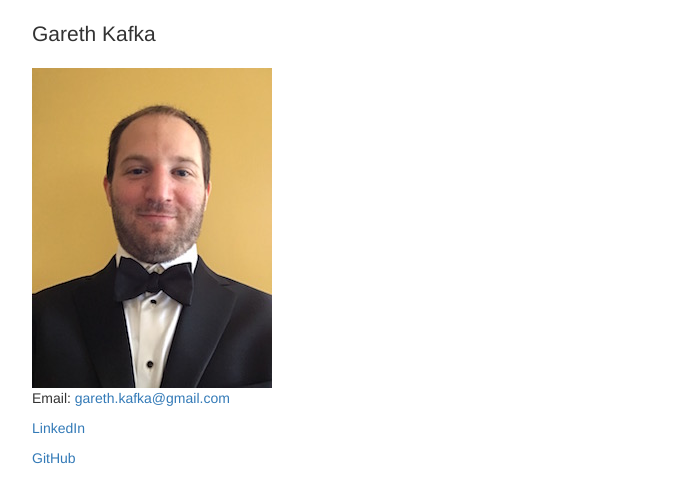
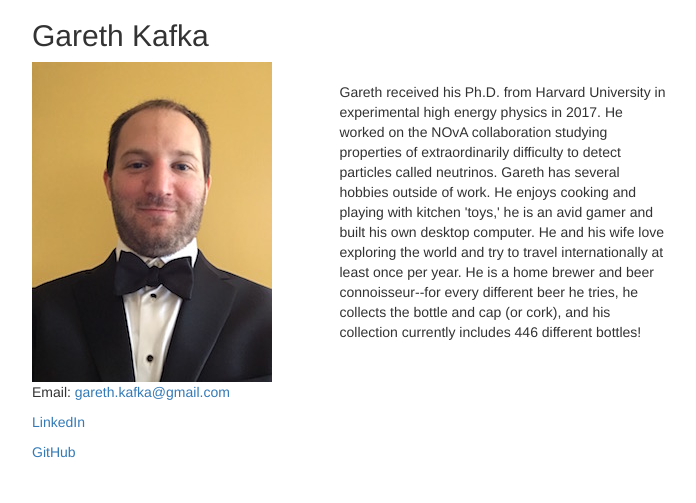
Before and after one commit to gkafka/Rehab4Rehab, a Flask app: page /contact in a window 1280 px wide. Shown: the part 51-554 px from the top of the page, without its empty margins (38-734 px from the left). Run offline with Flask 2, Linux system fonts and the light colour scheme; parts of the project's set-up code (start-up, migrations or seed data) failed here and were passed over; some libraries are stand-ins or nearby versions.

Commit message:
Add some explanatory text to all tabs.

```diff
--- a/RehabApp/templates/contact.html
+++ b/RehabApp/templates/contact.html
@@ -23,11 +23,24 @@
     </nav>
 
     <div class="container">
-      <h2 class="lead">Gareth Kafka</h2>
-      <img src="/static/DefenseShaved.JPG">
-      <p>Email: <a href="mailto:gareth.kafka@gmail.com">gareth.kafka@gmail.com</a> </p>
-      <p><a href="https://linkedin.com/in/gareth-kafka">LinkedIn</a></p>
-      <p><a href="https://github.com/gkafka/">GitHub</a></p>
-    </div><!-- container -->
+      <h2>Gareth Kafka</h2>
+
+      <div class="row">
+        <div class="col-md-3">
+          <img src="/static/DefenseShaved.JPG">
+          <p>Email: <a href="mailto:gareth.kafka@gmail.com">gareth.kafka@gmail.com</a> </p>
+          <p><a href="https://linkedin.com/in/gareth-kafka">LinkedIn</a></p>
+          <p><a href="https://github.com/gkafka/">GitHub</a></p>
+        </div>
+
+        <div class="col-md-4">
+          <div class="starter-template">
+            <p>
+              Gareth received his Ph.D. from Harvard University in experimental high energy physics in 2017. He worked on the NOvA collaboration studying properties of extraordinarily difficulty to detect particles called neutrinos. Gareth has several hobbies outside of work. He enjoys cooking and playing with kitchen 'toys,' he is an avid gamer and built his own desktop computer. He and his wife love exploring the world and try to travel internationally at least once per year. He is a home brewer and beer connoisseur--for every different beer he tries, he collects the bottle and cap (or cork), and his collection currently includes 446 different bottles!
+            </p>
+          </div>
+        </div>
+      </div><!-- ./row -->
+    </div><!-- ./container -->
 
 {% endblock %}
```
Also changed, not shown: RehabApp/templates/about.html (+8 -0 lines), RehabApp/templates/home_map.html (+15 -4 lines).
